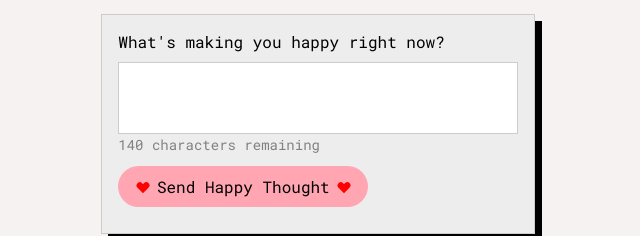
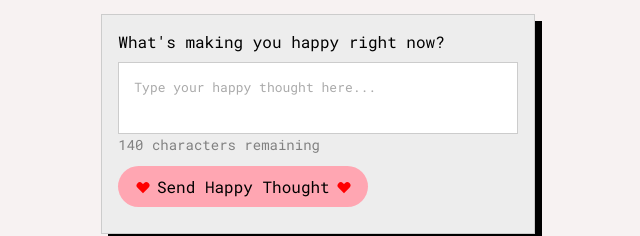
Before and after one commit to violacathrine/js-project-happy-thoughts, a React (Vite) app: page / in a window 1280 px wide. Shown: the part 296-532 px from the top of the page, without its empty margins (322-962 px from the left). Built offline with nearby package versions, Linux system fonts and the light colour scheme; no server answers.

Commit message:
last push

```diff
--- a/src/components/Form.jsx
+++ b/src/components/Form.jsx
@@ -44,6 +44,7 @@ export const Form = ({ onSubmitMessage }) => {
 
         <StyledTextarea
           id="thought"
+          placeholder="Type your happy thought here..."
           value={message}
           onChange={(e) => setMessage(e.target.value)}
           onKeyDown={(e) => {
--- a/src/components/Form.styles.js
+++ b/src/components/Form.styles.js
@@ -29,6 +29,15 @@ export const StyledTextarea = styled.textarea`
   font-size: 15px;
   font-family: inherit;
   resize: none;
+
+  &::placeholder {
+    color: #aaa;
+    font-size: 13px;
+  }
+
+  &:focus {
+    border: 2px solid pink;
+  }
 `;
 
 export const StyledInfoCharacterText = styled.p`
@@ -60,7 +69,7 @@ export const StyledButton = styled.button`
 
 export const StyledErrorMessage = styled.p`
   color: red;
-  margin: 10px;
+  margin: 0px;
   font-size: 14px;
   font-weight: 500;
 `;
```
